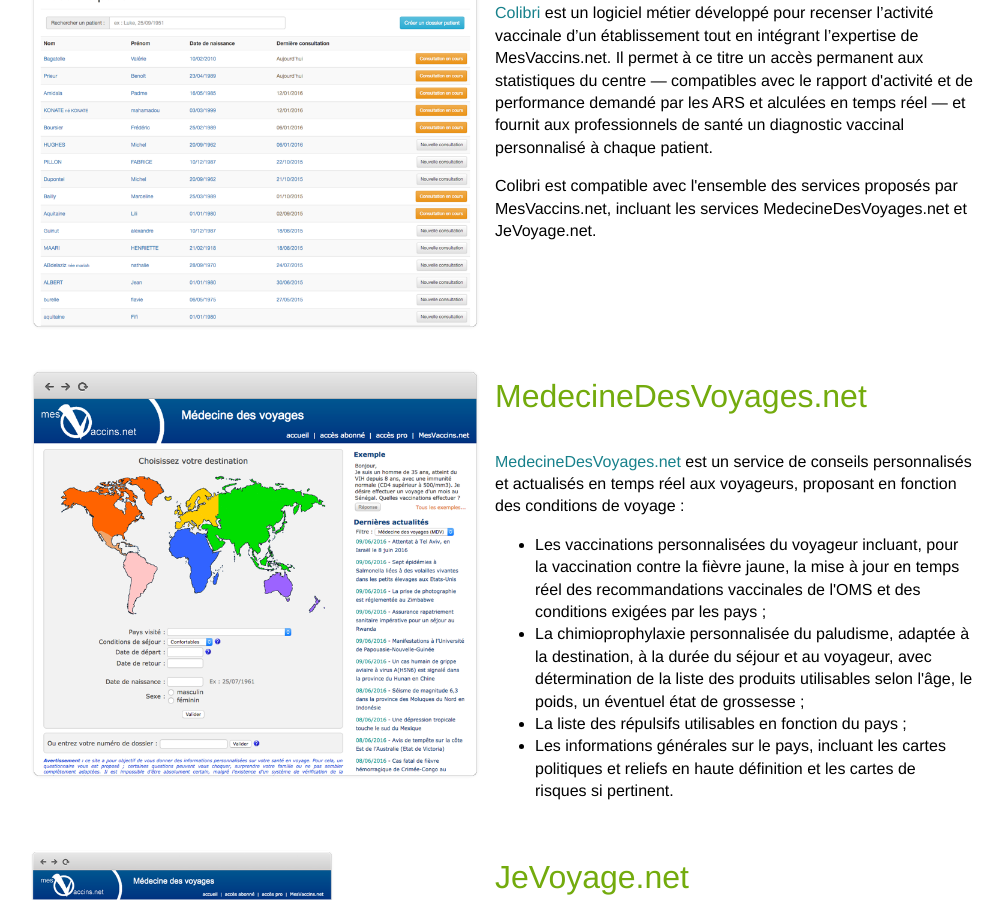
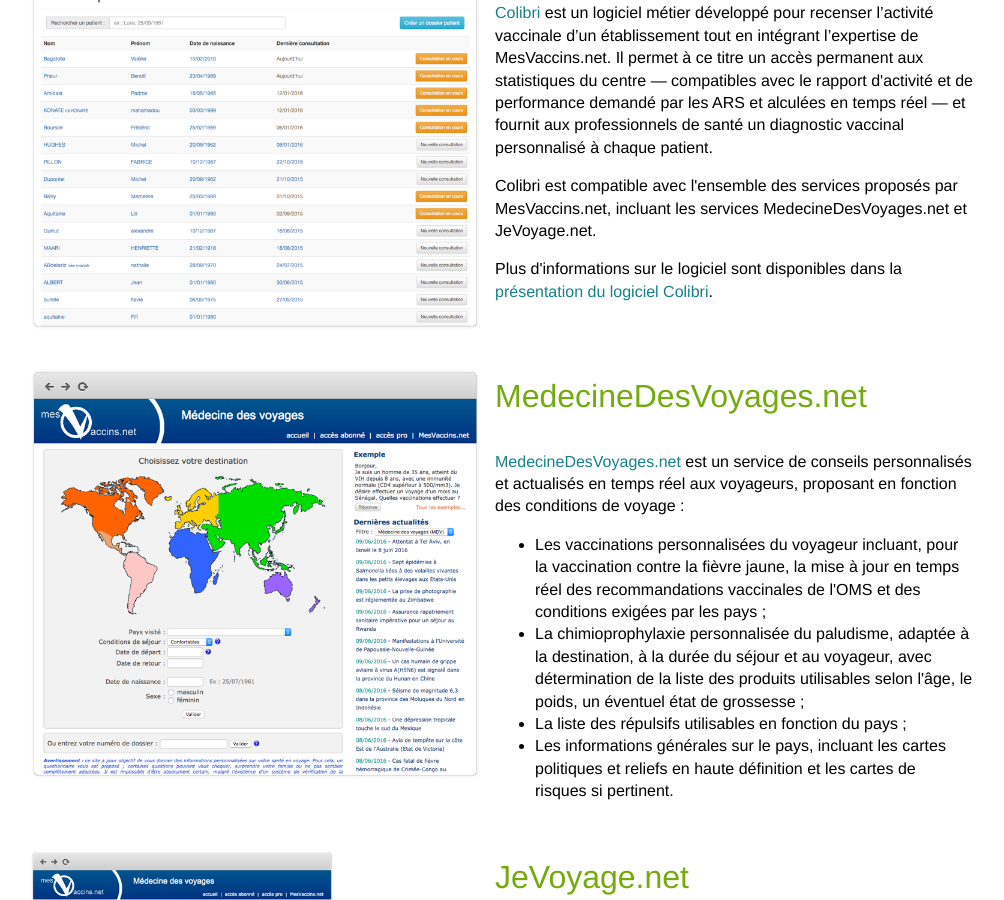
Before and after one commit to Syadem/syadem.github.io, a Jekyll site: the page built from index.html, in a window 1280 px wide and 900 px high, scrolled down 1133 px. Shown: the whole window, without its empty margins (145-1149 px from the left). Built offline with Jekyll 4.4.1, drawn with Linux system fonts in a browser that asks for light colours; nearby versions of some CDN libraries.

Commit message:
Add link to colibri presentation

```diff
--- a/index.html
+++ b/index.html
@@ -50,6 +50,9 @@
       <p>
         Colibri est compatible avec l'ensemble des services proposés par MesVaccins.net, incluant les services MedecineDesVoyages.net
         et JeVoyage.net.
+      </p>
+      <p>
+        Plus d'informations sur le logiciel sont disponibles dans la <a href="https://www.mesvaccins.net/textes/Presentation.Colibri.19.01.2016.pdf">présentation du logiciel Colibri</a>.
       </p>
     </div>
   </div>
```
